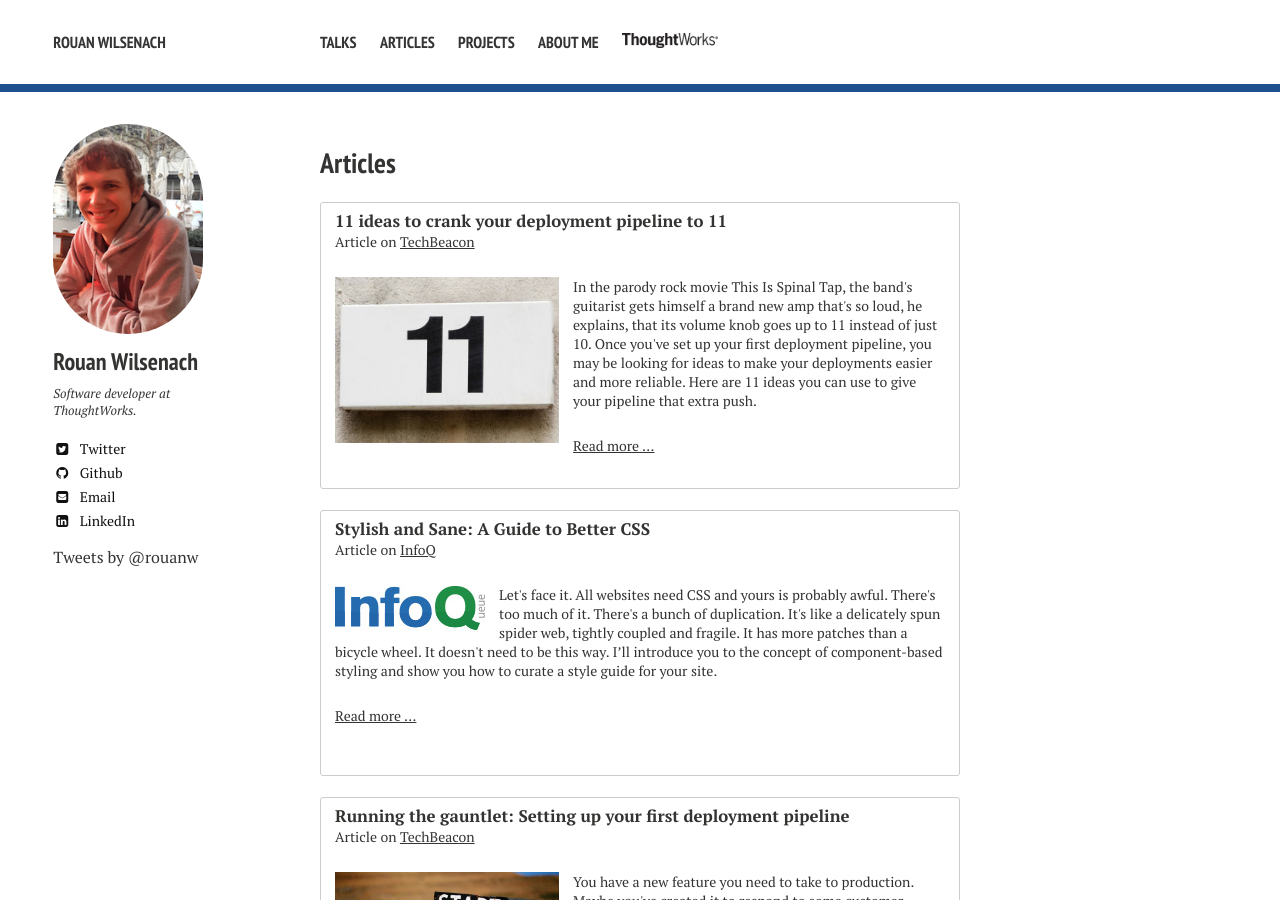
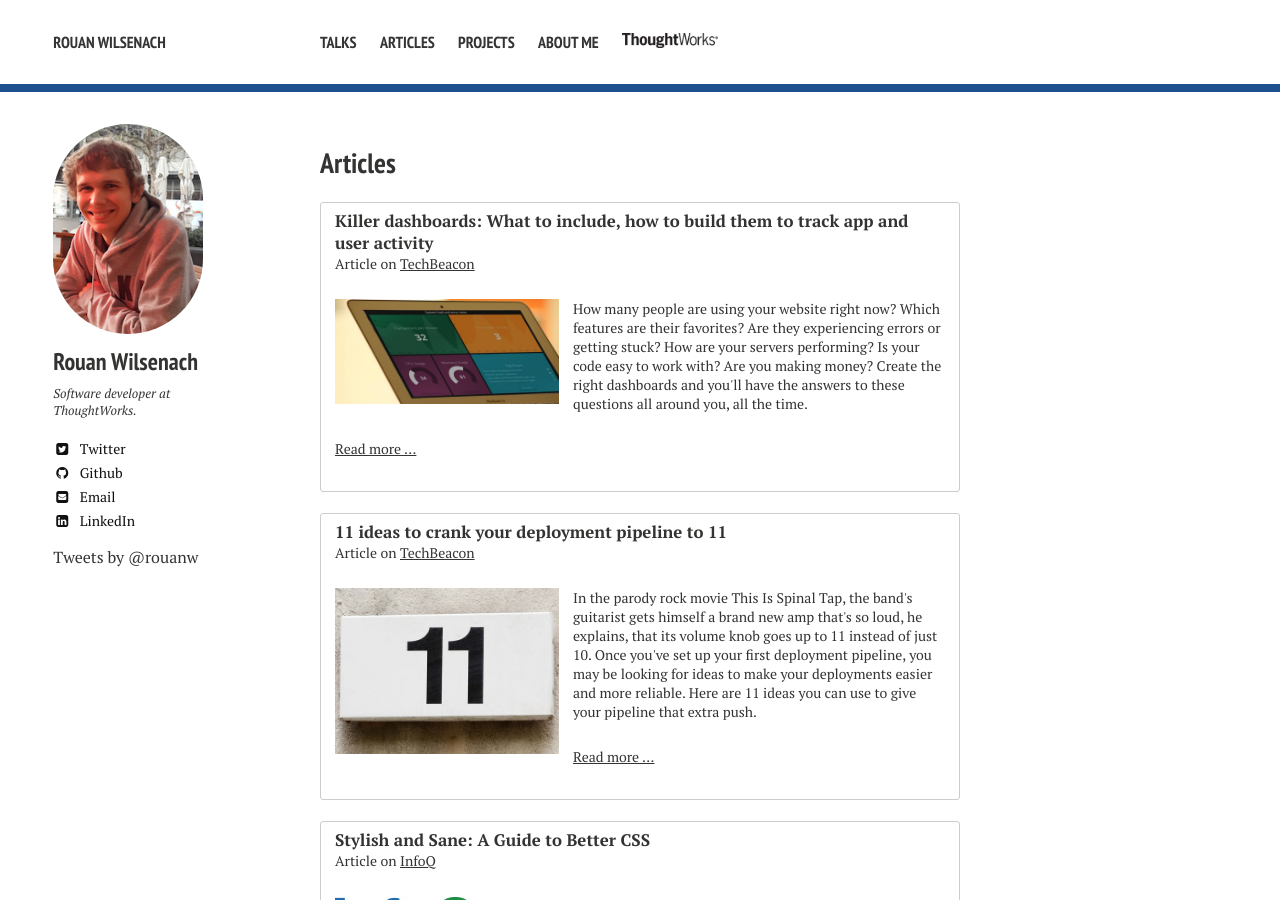
Before and after one commit to rouanw/rouanw.github.io, a Jekyll site: the page built from publications/index.md, in a window 1280 px wide and 900 px high. Built offline with Jekyll 4.4.1, drawn with Linux system fonts in a browser that asks for light colours; nearby versions of some CDN libraries; some web fonts are replaced; comment, search, counter and statistics services are not loaded.

Commit message:
added dashboards article

```diff
--- a/publications/index.md
+++ b/publications/index.md
@@ -6,6 +6,8 @@ share: false
 ---
 
 ## Articles
+
+{% include _promo.html title="Killer dashboards: What to include, how to build them to track app and user activity" type="Article on" publication="TechBeacon" url="http://techbeacon.com/how-setup-dashboards-deliver-better-apps-monitor-users" imageUrl="images/dashboard.jpg" description="How many people are using your website right now? Which features are their favorites? Are they experiencing errors or getting stuck? How are your servers performing? Is your code easy to work with? Are you making money? Create the right dashboards and you'll have the answers to these questions all around you, all the time." %}
 
 {% include _promo.html title="11 ideas to crank your deployment pipeline to 11" type="Article on" publication="TechBeacon" url="http://techbeacon.com/11-ideas-crank-your-deployment-pipeline-11" imageUrl="images/11.png" description="In the parody rock movie This Is Spinal Tap, the band's guitarist gets himself a brand new amp that's so loud, he explains, that its volume knob goes up to 11 instead of just 10. Once you've set up your first deployment pipeline, you may be looking for ideas to make your deployments easier and more reliable. Here are 11 ideas you can use to give your pipeline that extra push." %}
 
```
Also changed, not shown: images/dashboard.jpg (added).
